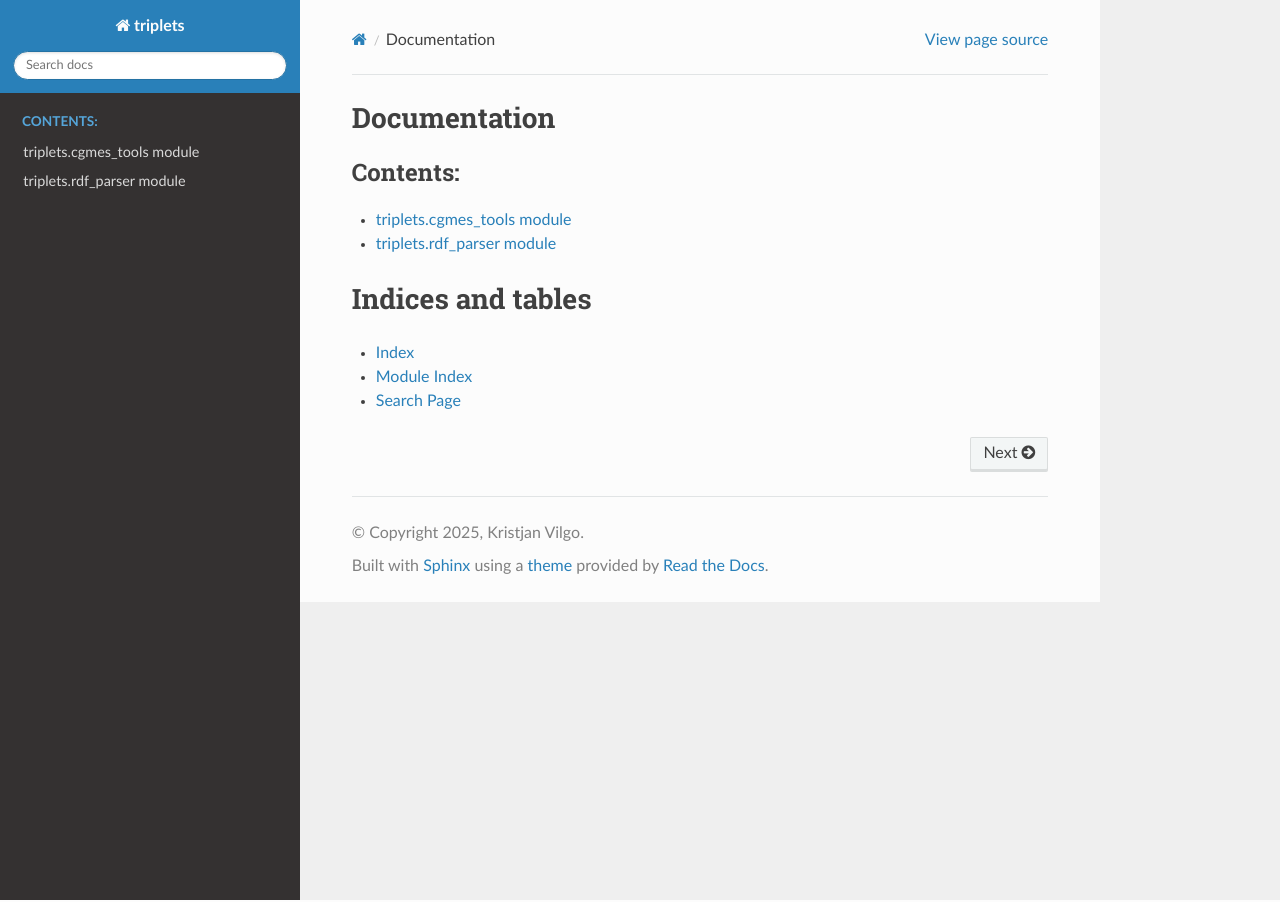
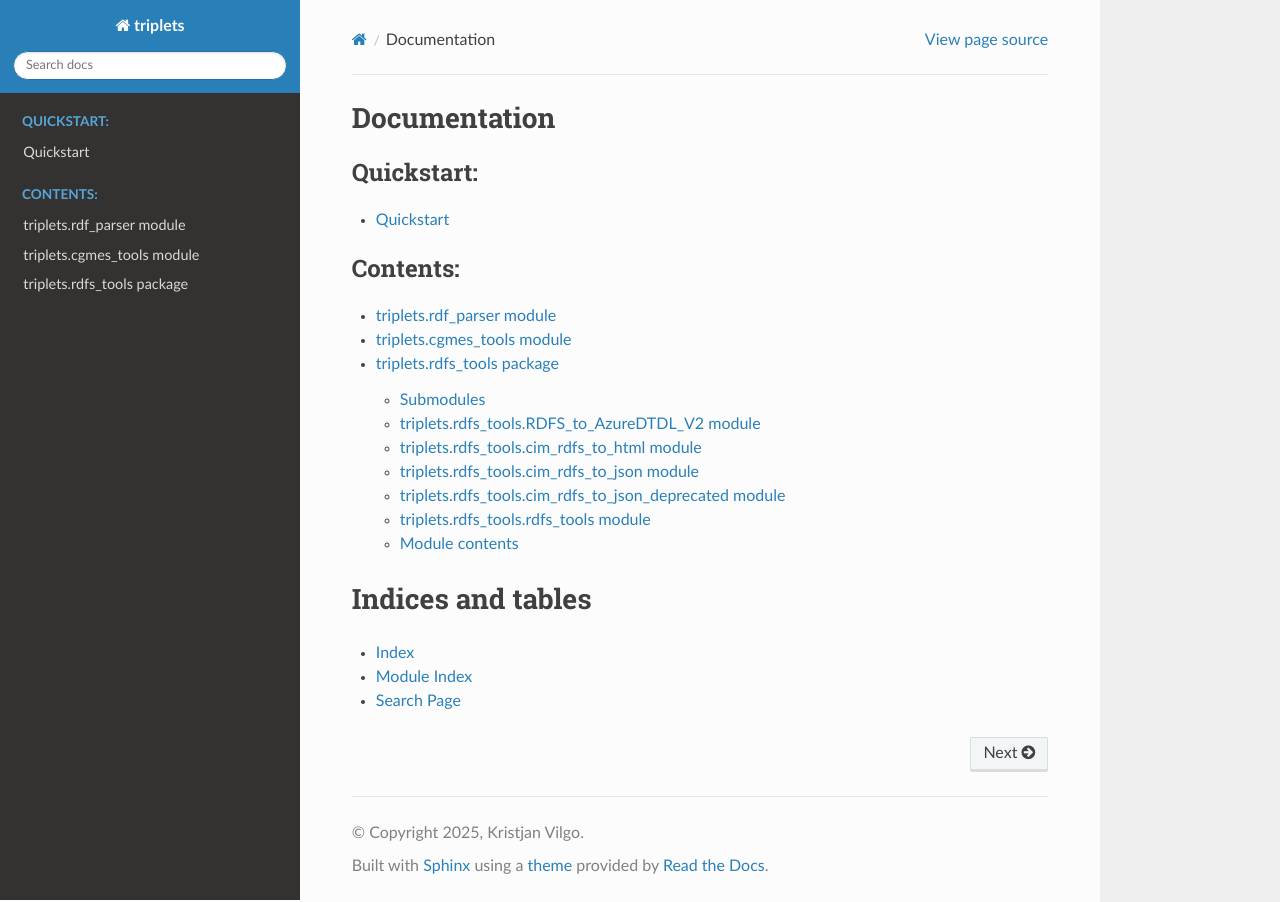
Before and after one commit to Haigutus/triplets, a Sphinx documentation site: the page built from docs/source/index.rst, in a window 1280 px wide. Built offline with Sphinx 7.4.7 and the Read the Docs theme 3.1.0, drawn with Linux system fonts in a browser that asks for light colours.

````diff
--- a/docs/source/conf.py
+++ b/docs/source/conf.py
@@ -26,8 +26,14 @@ extensions = [
     'sphinx.ext.napoleon',     # Support for NumPy-style docstrings
     'sphinx.ext.viewcode',     # Add links to source code
     'sphinx.ext.githubpages',  # Configures export suitable for github pages
-    'sphinx_multiversion'
+    'sphinx_multiversion',
+    'myst_parser'
 ]
+
+source_suffix = {
+    '.rst': 'restructuredtext',
+    '.md': 'markdown',
+}
 
 templates_path = ['_templates']
 exclude_patterns = [
--- a/docs/source/index.rst
+++ b/docs/source/index.rst
@@ -7,11 +7,18 @@ Documentation
 ======================
 
 .. toctree::
+   :maxdepth: 1
+   :caption: Quickstart:
+
+   quickstart
+
+.. toctree::
    :maxdepth: 2
    :caption: Contents:
 
+   triplets.rdf_parser
    triplets.cgmes_tools
-   triplets.rdf_parser
+   triplets.rdfs_tools
 
 Indices and tables
 ==================
--- /dev/null
+++ b/docs/source/quickstart.md
@@ -0,0 +1,4 @@
+# Quickstart
+
+```{include} ../../README.md
+```
--- /dev/null
+++ b/docs/source/triplets.export_schema.rst
@@ -0,0 +1,10 @@
+triplets.export\_schema package
+===============================
+
+Module contents
+---------------
+
+.. automodule:: triplets.export_schema
+   :members:
+   :show-inheritance:
+   :undoc-members:
--- /dev/null
+++ b/docs/source/triplets.rdfs_tools.rst
@@ -0,0 +1,53 @@
+triplets.rdfs\_tools package
+============================
+
+Submodules
+----------
+
+triplets.rdfs\_tools.RDFS\_to\_AzureDTDL\_V2 module
+---------------------------------------------------
+
+.. automodule:: triplets.rdfs_tools.RDFS_to_AzureDTDL_V2
+   :members:
+   :show-inheritance:
+   :undoc-members:
+
+triplets.rdfs\_tools.cim\_rdfs\_to\_html module
+-----------------------------------------------
+
+.. automodule:: triplets.rdfs_tools.cim_rdfs_to_html
+   :members:
+   :show-inheritance:
+   :undoc-members:
+
+triplets.rdfs\_tools.cim\_rdfs\_to\_json module
+-----------------------------------------------
+
+.. automodule:: triplets.rdfs_tools.cim_rdfs_to_json
+   :members:
+   :show-inheritance:
+   :undoc-members:
+
+triplets.rdfs\_tools.cim\_rdfs\_to\_json\_deprecated module
+-----------------------------------------------------------
+
+.. automodule:: triplets.rdfs_tools.cim_rdfs_to_json_deprecated
+   :members:
+   :show-inheritance:
+   :undoc-members:
+
+triplets.rdfs\_tools.rdfs\_tools module
+---------------------------------------
+
+.. automodule:: triplets.rdfs_tools.rdfs_tools
+   :members:
+   :show-inheritance:
+   :undoc-members:
+
+Module contents
+---------------
+
+.. automodule:: triplets.rdfs_tools
+   :members:
+   :show-inheritance:
+   :undoc-members:
--- a/docs/source/triplets.rst
+++ b/docs/source/triplets.rst
@@ -1,16 +1,38 @@
 triplets package
 ================
+
+Subpackages
+-----------
+
+.. toctree::
+   :maxdepth: 4
+
+   triplets.export_schema
+   triplets.rdfs_tools
+
+Submodules
+----------
+
+triplets.cgmes\_tools module
+----------------------------
+
+.. automodule:: triplets.cgmes_tools
+   :members:
+   :show-inheritance:
+   :undoc-members:
+
+triplets.rdf\_parser module
+---------------------------
+
+.. automodule:: triplets.rdf_parser
+   :members:
+   :show-inheritance:
+   :undoc-members:
+
+Module contents
+---------------
 
 .. automodule:: triplets
    :members:
    :show-inheritance:
    :undoc-members:
-
-Submodules
-----------
-
-.. toctree::
-   :maxdepth: 4
-
-   triplets.cgmes_tools
-   triplets.rdf_parser
````
Also changed, not shown: README.md (+19 -4 lines), 1 other file.
